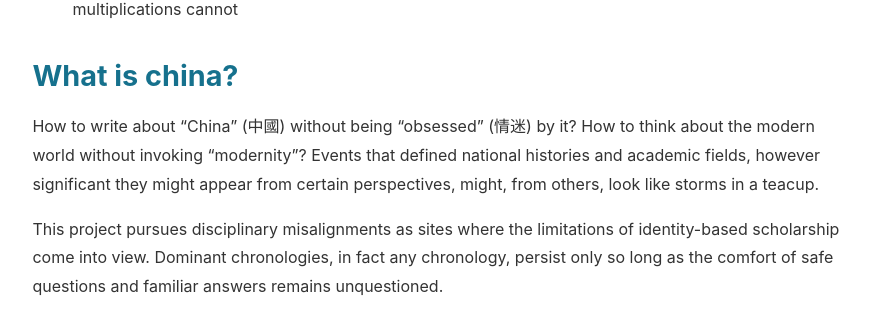
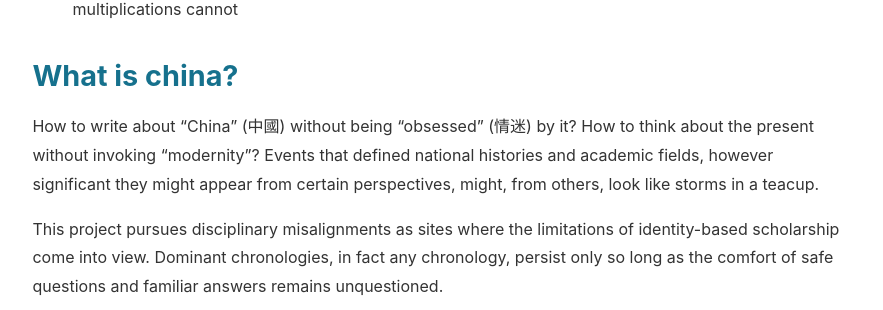
Before and after one commit to mcjkurz/qhchina, a Jekyll site: the page built from docs/index.md, in a window 1280 px wide. Shown: the part 1100-1410 px from the top of the page, without its empty margins (198-1081 px from the left). Built offline with Jekyll 4.4.1, drawn with Linux system fonts in a browser that asks for light colours.

Commit message:
webpage random quote

```diff
--- a/docs/index.md
+++ b/docs/index.md
@@ -43,7 +43,7 @@ title: Home
 
 ## What is china?
 
-How to write about "China" (中國) without being "obsessed" (情迷) by it? How to think about the modern world without invoking "modernity"? Events that defined national histories and academic fields, however significant they might appear from certain perspectives, might, from others, look like storms in a teacup.
+How to write about "China" (中國) without being "obsessed" (情迷) by it? How to think about the present without invoking "modernity"? Events that defined national histories and academic fields, however significant they might appear from certain perspectives, might, from others, look like storms in a teacup.
 
 This project pursues disciplinary misalignments as sites where the limitations of identity-based scholarship come into view. Dominant chronologies, in fact any chronology, persist only so long as the comfort of safe questions and familiar answers remains unquestioned.
 
```
